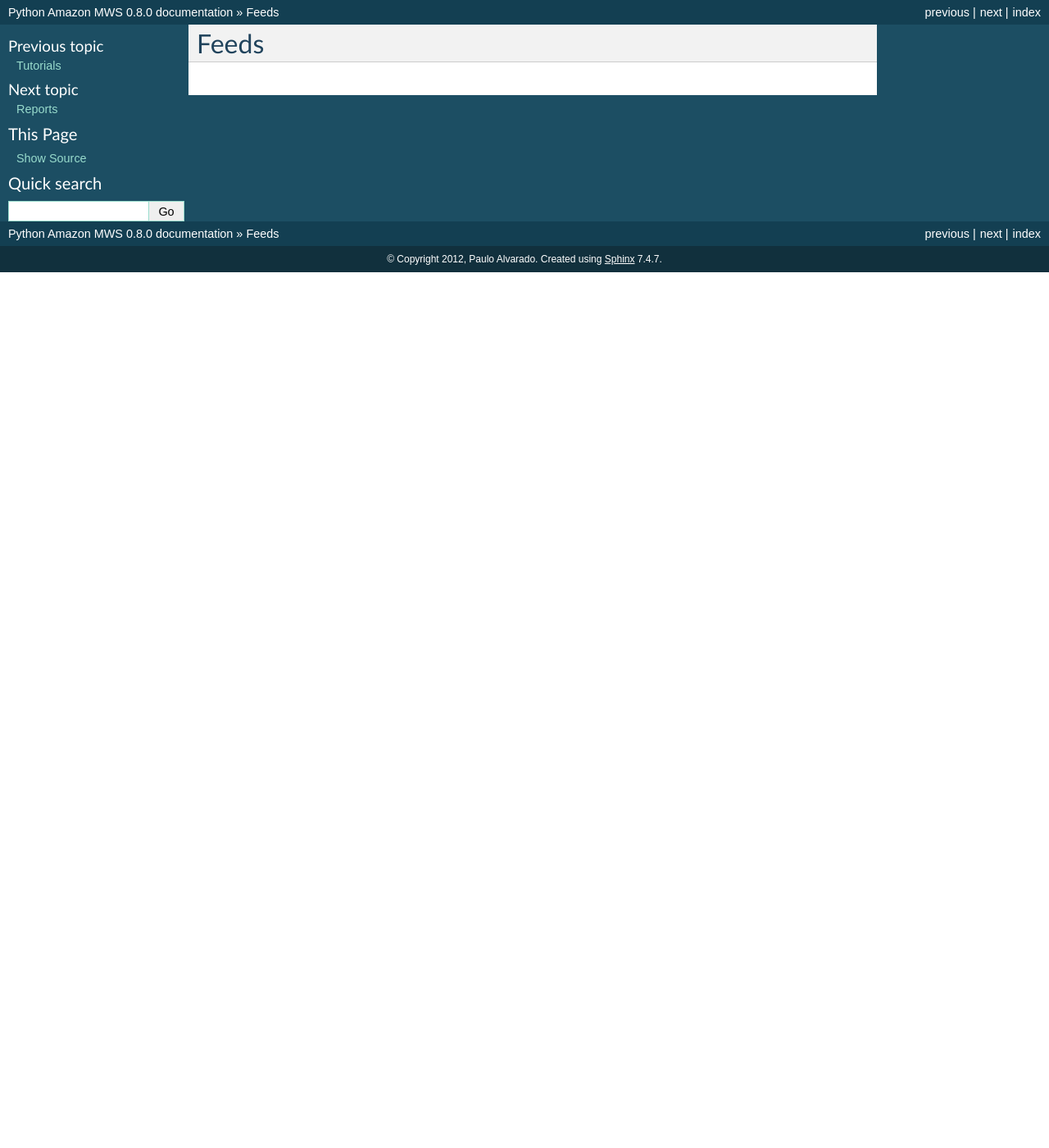
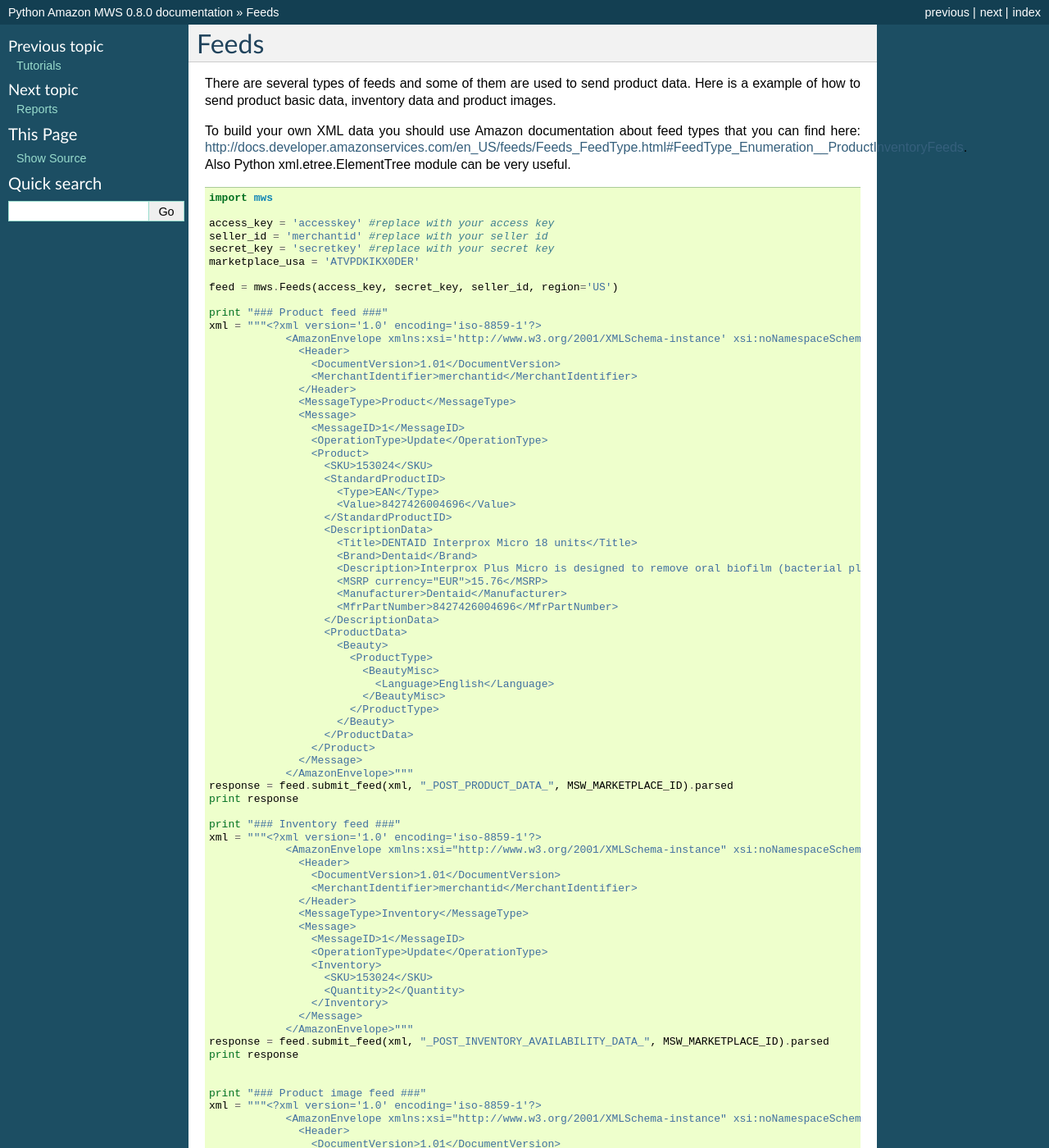
Before and after one commit to python-amazon-mws/python-amazon-mws, a Sphinx documentation site: the page built from docs/source/feeds.rst, in a window 1280 px wide and 1400 px high. Shown: the whole window at 82% size. Built offline with Sphinx 7.4.7, drawn with Linux system fonts in a browser that asks for light colours; some of the changed text lies outside the part shown.

Commit message:
Feeds example. (#64)

```diff
--- a/docs/source/feeds.rst
+++ b/docs/source/feeds.rst
@@ -1,3 +1,100 @@
 ############
 Feeds
 ############
+
+There are several types of feeds and some of them are used to send product data. Here is a example of how to send product basic data, inventory data and product images.
+
+To build your own XML data you should use Amazon documentation about feed types that you can find here: http://docs.developer.amazonservices.com/en_US/feeds/Feeds_FeedType.html#FeedType_Enumeration__ProductInventoryFeeds. Also Python xml.etree.ElementTree module can be very useful.
+
+.. code-block:: Python
+
+    import mws
+
+    access_key = 'accesskey' #replace with your access key
+    seller_id = 'merchantid' #replace with your seller id
+    secret_key = 'secretkey' #replace with your secret key
+    marketplace_usa = 'ATVPDKIKX0DER'
+
+    feed = mws.Feeds(access_key, secret_key, seller_id, region='US')
+
+    print "### Product feed ###"
+    xml = """<?xml version='1.0' encoding='iso-8859-1'?>
+                <AmazonEnvelope xmlns:xsi='http://www.w3.org/2001/XMLSchema-instance' xsi:noNamespaceSchemaLocation='amzn-envelope.xsd'>
+                  <Header>
+                    <DocumentVersion>1.01</DocumentVersion>
+                    <MerchantIdentifier>merchantid</MerchantIdentifier>
+                  </Header>
+                  <MessageType>Product</MessageType>
+                  <Message>
+                    <MessageID>1</MessageID>
+                    <OperationType>Update</OperationType>
+                    <Product>
+                      <SKU>153024</SKU>
+                      <StandardProductID>
+                        <Type>EAN</Type>
+                        <Value>8427426004696</Value>
+                      </StandardProductID>
+                      <DescriptionData>
+                        <Title>DENTAID Interprox Micro 18 units</Title>
+                        <Brand>Dentaid</Brand>
+                        <Description>Interprox Plus Micro is designed to remove oral biofilm (bacterial plaque) build-up from 0.9 mm* interproximal spaces, particularly in the premolar and molar areas.</Description>
+                        <MSRP currency="EUR">15.76</MSRP>
+                        <Manufacturer>Dentaid</Manufacturer>
+                        <MfrPartNumber>8427426004696</MfrPartNumber>
+                      </DescriptionData>
+                      <ProductData>
+                        <Beauty>
+                          <ProductType>
+                            <BeautyMisc>
+                              <Language>English</Language>
+                            </BeautyMisc>
+                          </ProductType>
+                        </Beauty>
+                      </ProductData>
+                    </Product>
+                  </Message>
+                </AmazonEnvelope>"""
+    response = feed.submit_feed(xml, "_POST_PRODUCT_DATA_", MSW_MARKETPLACE_ID).parsed
+    print response
+
+    print "### Inventory feed ###"
+    xml = """<?xml version='1.0' encoding='iso-8859-1'?>
+                <AmazonEnvelope xmlns:xsi="http://www.w3.org/2001/XMLSchema-instance" xsi:noNamespaceSchemaLocation="amzn-envelope.xsd">
+                  <Header>
+                    <DocumentVersion>1.01</DocumentVersion>
+                    <MerchantIdentifier>merchantid</MerchantIdentifier>
+                  </Header>
+                  <MessageType>Inventory</MessageType>
+                  <Message>
+                    <MessageID>1</MessageID>
+                    <OperationType>Update</OperationType>
+                    <Inventory>
+                      <SKU>153024</SKU>
+                      <Quantity>2</Quantity>
+                    </Inventory>
+                  </Message>
+                </AmazonEnvelope>"""
+    response = feed.submit_feed(xml, "_POST_INVENTORY_AVAILABILITY_DATA_", MSW_MARKETPLACE_ID).parsed
+    print response
+
+
+    print "### Product image feed ###"
+    xml = """<?xml version='1.0' encoding='iso-8859-1'?>
+                <AmazonEnvelope xmlns:xsi="http://www.w3.org/2001/XMLSchema-instance" xsi:noNamespaceSchemaLocation="amzn-envelope.xsd">
+                  <Header>
+                    <DocumentVersion>1.01</DocumentVersion>
+                    <MerchantIdentifier>merchantid</MerchantIdentifier>
+                  </Header>
+                  <MessageType>ProductImage</MessageType>
+                  <Message>
+                    <MessageID>1</MessageID>
+                    <OperationType>Update</OperationType>
+                    <ProductImage>
+                      <SKU>235609</SKU>
+                      <ImageType>Main</ImageType>
+                      <ImageLocation>http://your-domain.org/235609.JPG</ImageLocation>
+                    </ProductImage>
+                  </Message>
+                </AmazonEnvelope>"""
+    response = feed.submit_feed(xml, "_POST_PRODUCT_IMAGE_DATA_", MSW_MARKETPLACE_ID).parsed
+    print response
```
